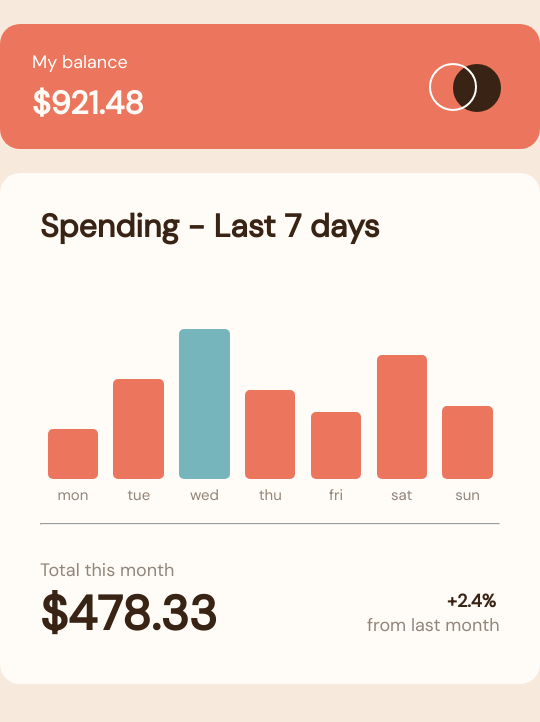
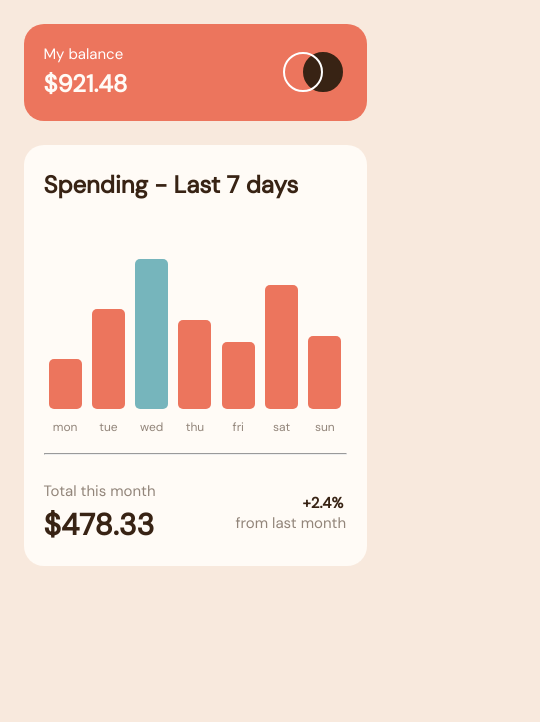
Before and after one commit to bartigue87/expense-chart, a plain HTML site: page index.html in a window 390 px wide. Shown: the whole page, 540 px wide, since content can reach past the window. Drawn offline with Linux system fonts and the light colour scheme.

Commit message:
mobile layout added

```diff
--- a/style.css
+++ b/style.css
@@ -209,3 +209,155 @@ hr {
   line-height: 23px;
   color: #92857a;
 }
+
+@media screen and (max-width: 500px) {
+  .page-container {
+    width: 343px;
+  }
+
+  .balance-container {
+    width: 343px;
+    height: 97px;
+  }
+
+  .circle {
+    height: 40px;
+    width: 40px;
+  }
+
+  .white {
+    right: 44px;
+    top: 28px;
+  }
+
+  .black {
+    border: 2px solid #382314;
+    background-color: #382314;
+    right: 24px;
+    top: -12px;
+  }
+
+  .text-container {
+    font-family: "DM Sans";
+    font-style: normal;
+  }
+
+  .text-container > h6 {
+    position: relative;
+    left: 20px;
+    top: 20px;
+    font-size: 15px;
+    line-height: 20px;
+  }
+
+  .text-container > p {
+    position: absolute;
+    left: 20px;
+    top: 44px;
+    font-size: 24px;
+    line-height: 31px;
+  }
+
+  .spending-container {
+    position: relative;
+    height: 421px;
+  }
+
+  .spending-container > h2 {
+    position: absolute;
+    left: 20px;
+    top: 24px;
+    font-size: 24px;
+    line-height: 31px;
+  }
+
+  .bar-graph {
+    position: absolute;
+    width: 303px;
+    height: 177px;
+    top: 87px;
+    left: 20px;
+  }
+
+  .bar {
+    width: 33px;
+    height: 50px;
+  }
+
+  .bar > p {
+    position: relative;
+    font-size: 12px;
+    line-height: 16px;
+  }
+
+  .tue {
+    height: 100px;
+  }
+
+  .wed {
+    background: #76b5bc;
+    height: 150px;
+  }
+
+  .thu {
+    height: 89px;
+  }
+
+  .fri {
+    height: 67px;
+  }
+
+  .sat {
+    height: 124px;
+  }
+
+  .sun {
+    height: 73px;
+  }
+
+  hr {
+    position: relative;
+    width: 303px;
+    top: 308px;
+    left: 20px;
+  }
+
+  .month-container {
+    position: relative;
+    width: 303px;
+    height: 63px;
+    top: 334px;
+    left: 20px;
+  }
+
+  .left-side > h6 {
+    position: absolute;
+    top: calc(50% - 20px / 2 - 21.5px);
+    font-size: 15px;
+    line-height: 20px;
+  }
+
+  .left-side > p {
+    position: absolute;
+    left: 0;
+    top: calc(50% - 39px / 2 + 12px);
+    font-size: 30px;
+    line-height: 39px;
+  }
+
+  .right-side > h6 {
+    position: absolute;
+    left: 259px;
+    top: calc(50% - 20px / 2 - 10px);
+    font-size: 15px;
+    line-height: 20px;
+  }
+
+  .right-side > p {
+    position: absolute;
+    left: 192px;
+    top: calc(50% - 20px / 2 + 10px);
+    font-size: 15px;
+    line-height: 20px;
+  }
+}
```
